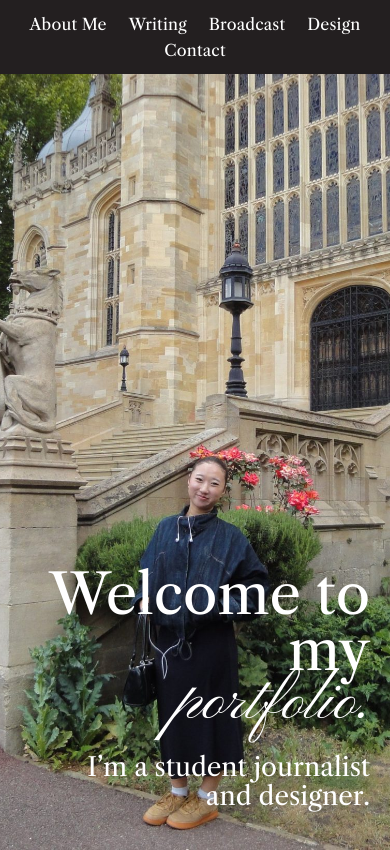
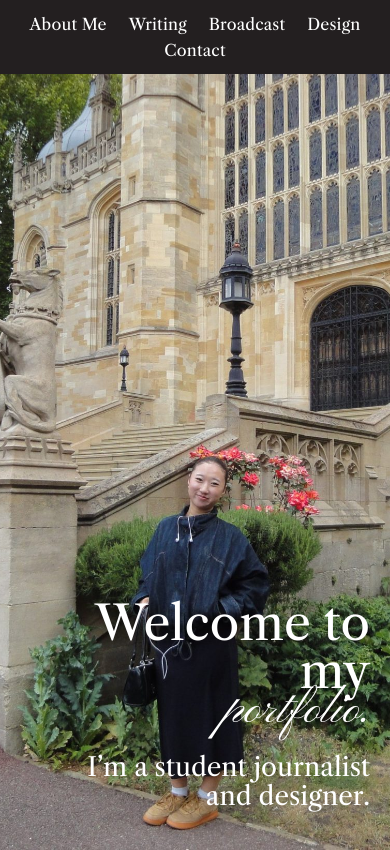
Before and after one commit to grantc10/pe, a plain HTML site: page index.html in a window 390 px wide. Drawn offline with nearby package versions, Linux system fonts and the light colour scheme.

Commit message:
Update hero section styles and media queries

```diff
--- a/index.html
+++ b/index.html
@@ -41,24 +41,24 @@
     position: relative;
     height: calc(100vh - 76px);
     min-height: 640px;
-    background: url('hero.jpg') center 40% / cover no-repeat;
+    background: #2a2420 url('hero.jpg') center 54% / cover no-repeat;
     color: #fff;
     overflow: hidden;
   }
   .hero h1 {
-    position: absolute; top: 1.2vw; right: 2.5vw;
+    position: absolute; top: 3.8vw; right: 2.5vw;
     font-family: var(--serif); font-weight: 400;
-    font-size: clamp(56px, 10.5vw, 200px);
+    font-size: clamp(48px, 8.9vw, 170px);
     line-height: 1; text-align: right; white-space: nowrap;
   }
   .hero .script {
-    position: absolute; top: 17.5vw; right: 2.2vw;
+    position: absolute; top: 16vw; right: 2.2vw;
     font-family: var(--script); font-weight: 400;
-    font-size: clamp(64px, 11vw, 230px);
+    font-size: clamp(48px, 8.3vw, 170px);
     line-height: 1; white-space: nowrap;
   }
   .hero .tagline {
-    position: absolute; right: 2.5vw; bottom: 2.4vw;
+    position: absolute; right: 2.5vw; bottom: 3vw;
     font-family: var(--serif); font-weight: 400;
     font-size: clamp(26px, 3.75vw, 60px);
     line-height: 1.1; text-align: right;
@@ -68,6 +68,7 @@
   @media (max-width: 760px) {
     nav { height: auto; flex-wrap: wrap; padding: 14px 12px; gap: 6px 22px; }
     .hero { height: auto; min-height: 92vh; padding: 130px 20px 40px; display: flex; flex-direction: column; justify-content: flex-end; }
+    .hero { background-size: cover; background-position: center 40%; }
     .hero h1, .hero .script, .hero .tagline { position: static; text-align: right; white-space: normal; }
     .hero .script { margin-top: -8px; }
     .hero .tagline { margin-top: 18px; font-size: 26px; }
```
